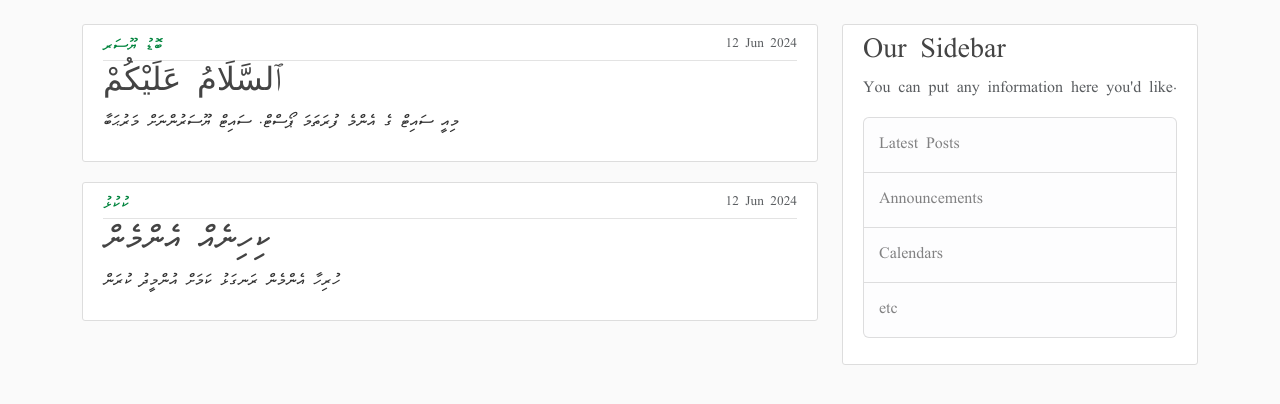
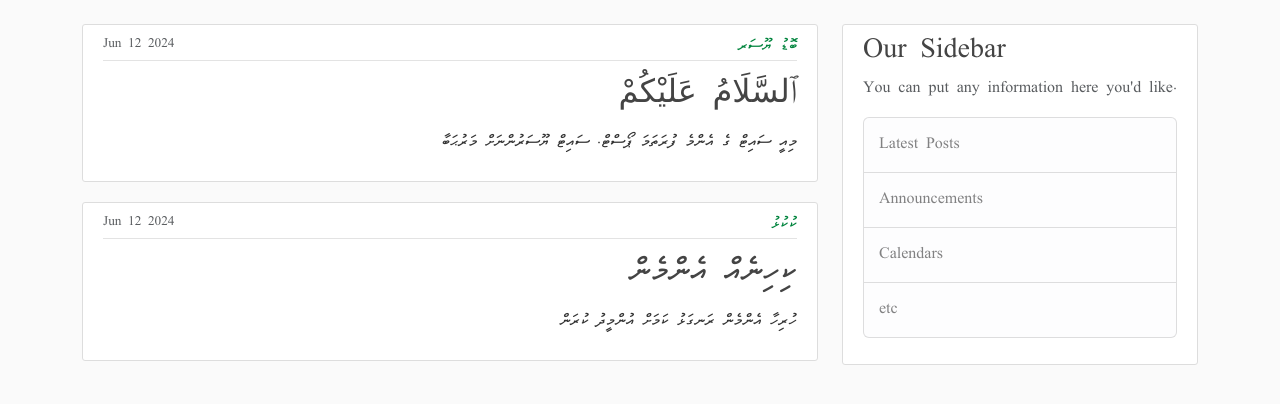
Before and after one commit to illkyo/dhiv-blog, a Django app: page / in a window 1280 px wide. Shown: the part 56-460 px from the top of the page. Run offline with Django 5.2, Linux system fonts and the light colour scheme; data comes from the database, SQL or seed files in the repository; both versions use the stored data as it was after the commit; parts of the project's set-up code (start-up, migrations or seed data) failed here and were passed over; some libraries are stand-ins or nearby versions.

Commit message:
added some posts and adjusted post looks

```diff
--- a/blog/templates/blog/home.html
+++ b/blog/templates/blog/home.html
@@ -1,18 +1,18 @@
 {% extends "blog/blog_base.html" %}
 
 {% block title %}
-މައި ޞަފްޙާ
+މައި ޞަފުޙާ
 {% endblock %}
 
 {% block content %}
   {% for post in posts %}
-  <article class="media content-section">
+  <article class="media content-section" dir="rtl">
     <div class="media-body">
       <div class="article-metadata">
-        <a class="me-2" href="#">{{ post.author }}</a>
-        <small class="text-muted">{{ post.date_posted|date:"d M Y" }}</small>
+        <a href="#">{{ post.author }}</a>
+        <small class="text-muted">{{ post.date_posted|date:"Y M d" }}</small>
       </div>
-      <h2><a class="article-title" href="#">{{ post.title }}</a></h2>
+      <h2 class="my-3"><a class="article-title" href="#">{{ post.title }}</a></h2>
       <p class="article-content">{{ post.content }}</p>
     </div>
   </article>
```
Also changed, not shown: blog/views.py (+0 -81 lines), db.sqlite3.
